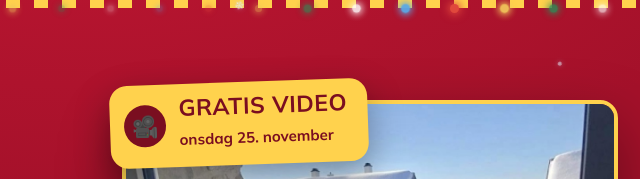
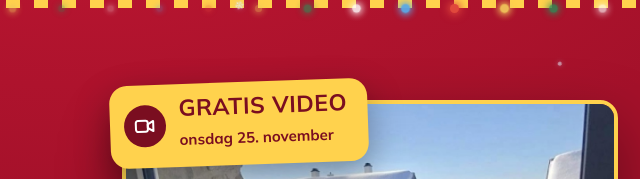
Before and after one commit to duonggiap/kari-blackweek-preview, a plain HTML site: page optin-15.html in a window 1280 px wide. Shown: the top 179 px of the page, 554-1194 px from the left. Drawn offline with Linux system fonts and the light colour scheme.

Commit message:
GRATIS VIDEO badge: clean white camera icon (SVG)

```diff
--- a/optin-15.html
+++ b/optin-15.html
@@ -147,7 +147,7 @@
     </div>
     <div class="ophoto">
       <div class="img"><img src="img/squat.jpg" alt="Kari om vinteren"></div>
-      <div class="gv-badge"><span class="gi">🎥</span><span><b>Gratis video</b><small>onsdag 25. november</small></span></div>
+      <div class="gv-badge"><span class="gi"><svg viewBox="0 0 24 24" width="22" height="22" fill="none" stroke="#fff" stroke-width="2.2" stroke-linecap="round" stroke-linejoin="round"><rect x="2" y="6" width="13" height="12" rx="2.5"/><path d="M15 10l6-3.5v11L15 14z"/></svg></span><span><b>Gratis video</b><small>onsdag 25. november</small></span></div>
     </div>
   </section>
   <section class="section"><div class="narrow">
```
Also changed, not shown: optin-14.html (+1 -1 lines), optin-4.html (+1 -1 lines).
